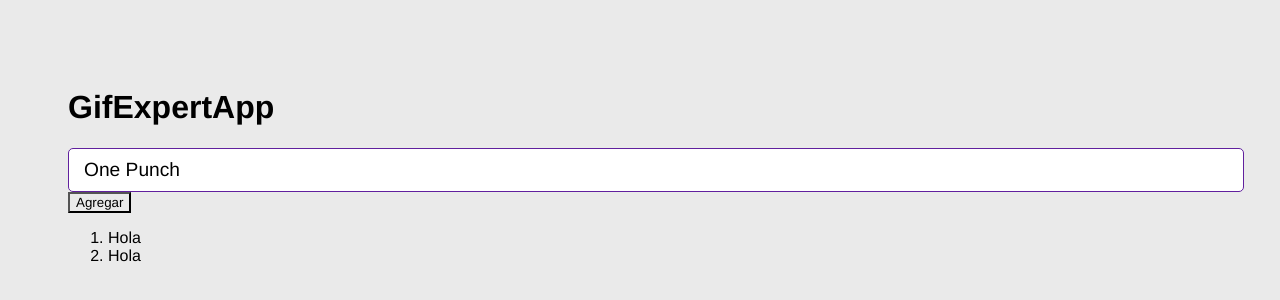
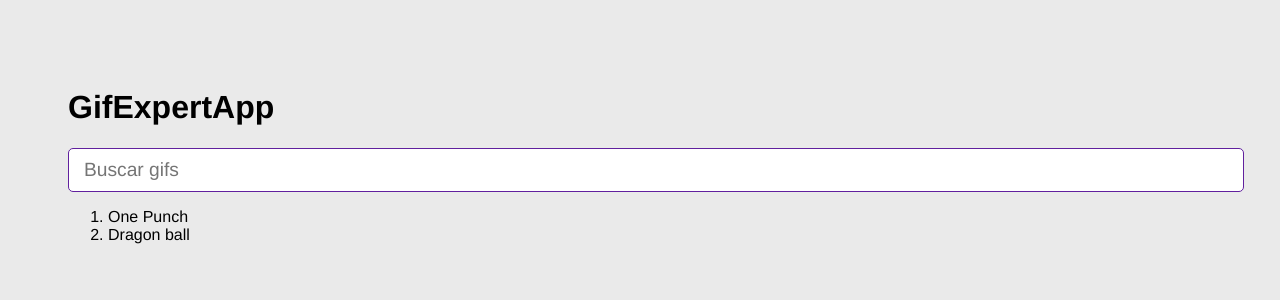
Before and after one commit to IvanPMa/GiffApp, a React (Vite) app: page / in a window 1280 px wide. Shown: the top 300 px of the page. Built offline with nearby package versions, Linux system fonts and the light colour scheme.

Commit message:
Communication components

```diff
--- a/src/GifExpertApp.jsx
+++ b/src/GifExpertApp.jsx
@@ -9,7 +9,6 @@
         setCategories([...categories, 'Valorant']);
     }
 
-    console.log(categories  )
 
     return (
         <>
@@ -17,14 +16,13 @@
             <h1>GifExpertApp</h1>
 
             {/* Input */}
-            <AddCategory />
+            <AddCategory setCategories={ setCategories } />
 
             {/* List of Gif */}
-            <button onClick={onAddCategory}>Agregar</button>
             <ol>
                 {
                     categories.map( category => {
-                        return <li key= { category }>Hola</li>
+                        return <li key= { category }>{ category }</li>
                     })
                 }
             </ol>
--- a/src/components/AddCategory.jsx
+++ b/src/components/AddCategory.jsx
@@ -1,19 +1,22 @@
 import { useState } from 'react';
 
-export const AddCategory = () => {
+export const AddCategory = ( { setCategories } ) => {
 
-    const [inputValue, setInputValue] = useState('One Punch');
+    const [inputValue, setInputValue] = useState('');
 
     const onInputChanged = ({ target }) => {
         setInputValue( target.value );
     }
 
     const onSubmit = ( event ) => {
-        console.log( event );
         event.preventDefault();
+        if( inputValue.trim().length <= 1) return;
+
+        setCategories ( categories =>[ inputValue, ...categories ] )
+        setInputValue('');
     }
     return (
-        <form onSubmit={ event => onSubmit( event ) }>
+        <form onSubmit={ onSubmit }>
             <input
                 type="text"
                 placeholder="Buscar gifs"
```
